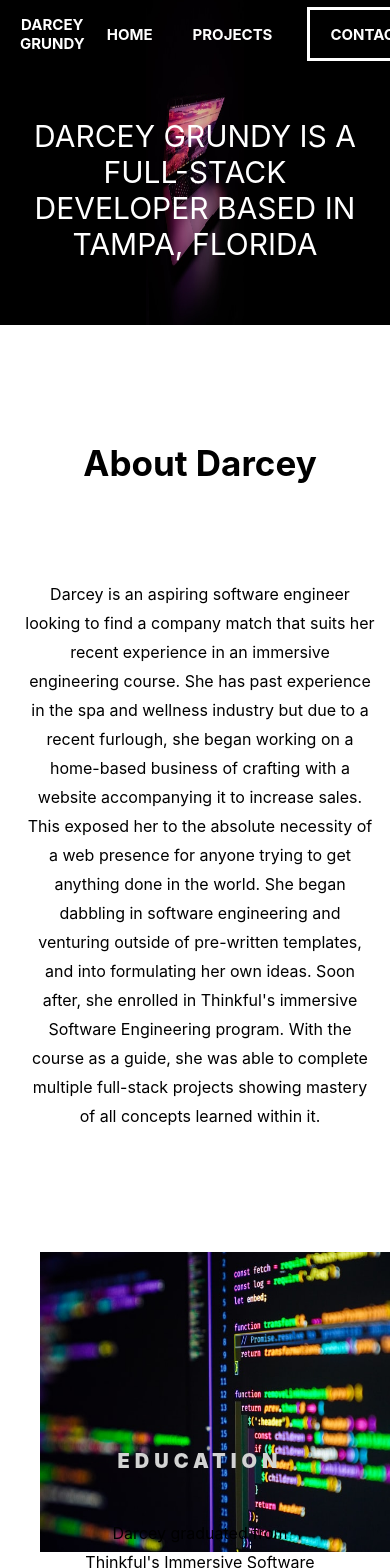
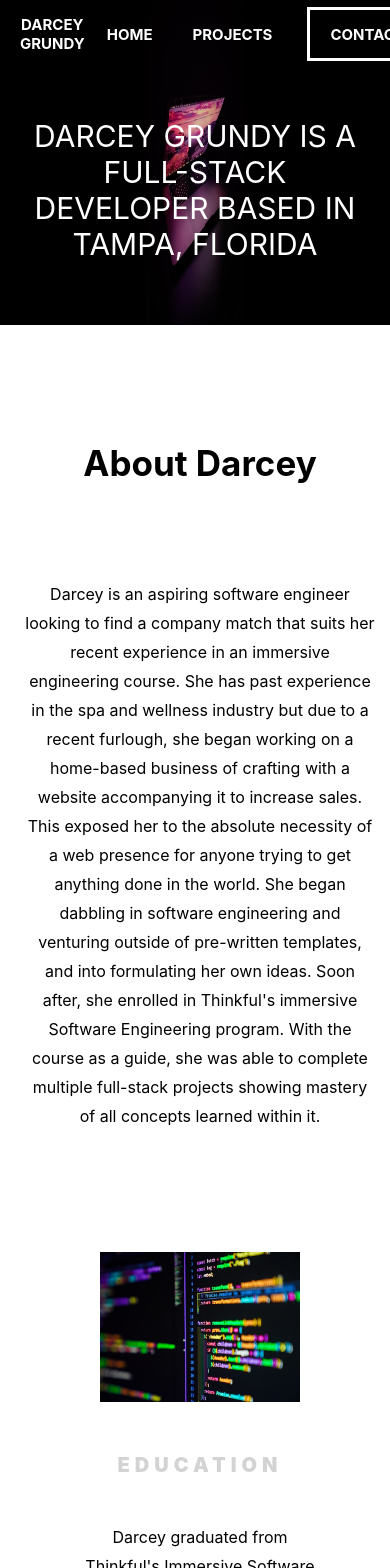
Before and after one commit to grundydarcey/UpdatedDevPortfolio, a React (Create React App) app: page / in a window 390 px wide. Shown: the top 1568 px of the page. Built offline with nearby package versions, Linux system fonts and the light colour scheme.

Commit message:
img switch

```diff
--- a/src/FirstPanel/firstpanel.css
+++ b/src/FirstPanel/firstpanel.css
@@ -46,7 +46,7 @@
     margin: auto;
   }
 
-  .image {
+  .vscode {
     width: 200px;
     height: 150px;
   }
```
